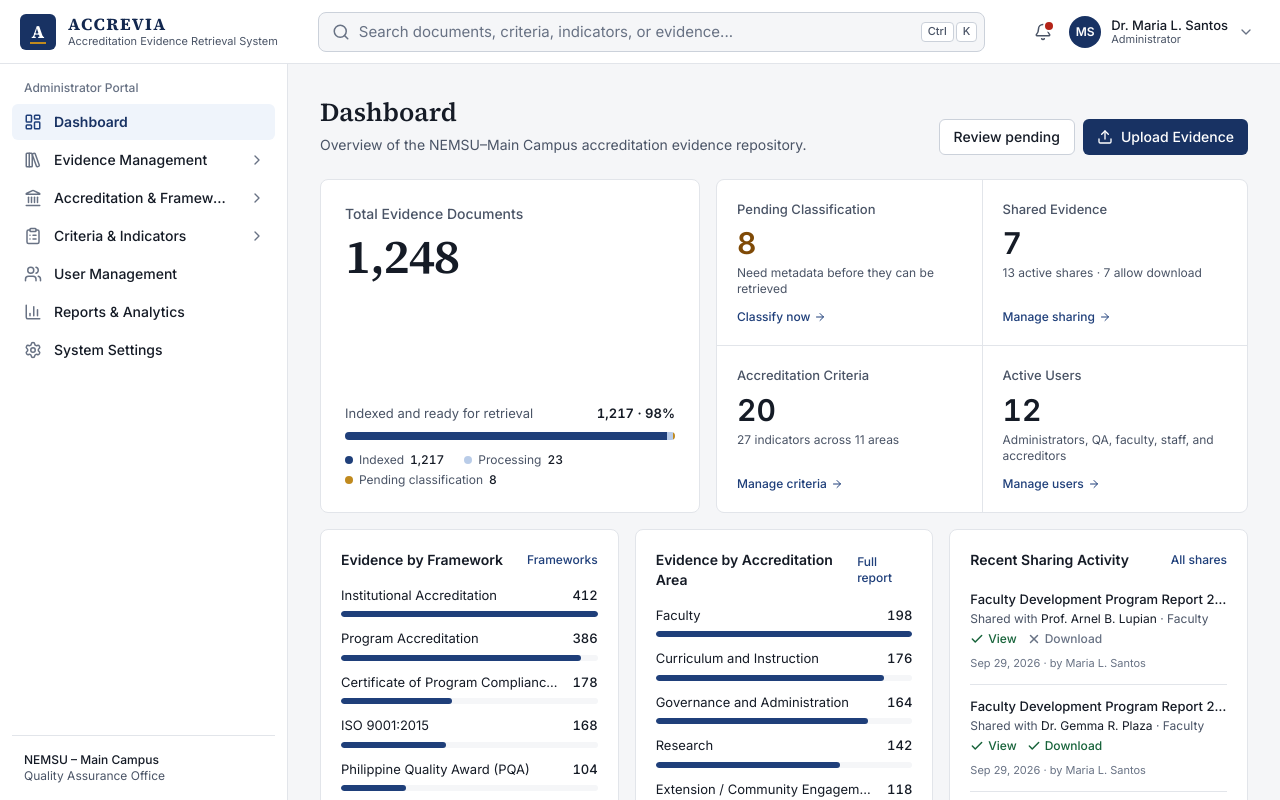
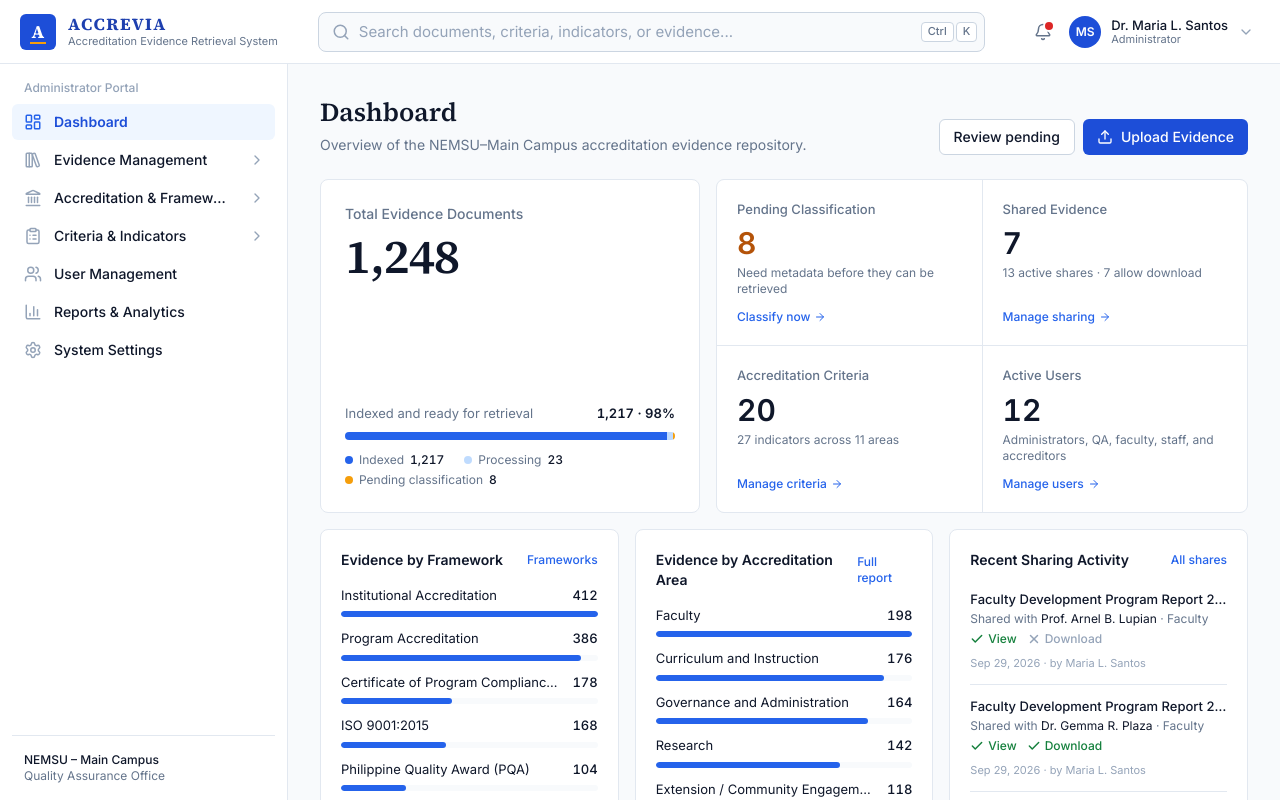
Before and after one commit to elykalmorfe/accrevia, a React (Vite) app: page / in a window 1280 px wide. Shown: the top 800 px of the page. Built offline with nearby package versions, Linux system fonts and the light colour scheme.

Commit message:
feat: add core layout components, accreditation views, and ISO surveillance workflows for the quality assurance portal

```diff
--- a/tailwind.config.js
+++ b/tailwind.config.js
@@ -1,45 +1,59 @@
 export default {
   content: [
-  './index.html',
-  './src/**/*.{js,ts,jsx,tsx}'
-],
+    './index.html',
+    './src/**/*.{js,ts,jsx,tsx}'
+  ],
   theme: {
     extend: {
       fontFamily: {
-        sans: ['Inter', 'system-ui', 'sans-serif'],
+        sans: ['Inter', 'system-ui', '-apple-system', 'BlinkMacSystemFont', 'Segoe UI', 'Roboto', 'sans-serif'],
         serif: ['"Source Serif 4"', 'Georgia', 'serif'],
+      },
+      borderRadius: {
+        'xl': '12px',
+        '2xl': '16px',
+        '3xl': '20px',
       },
       colors: {
         brand: {
-          50: '#EFF4FB',
-          100: '#DCE6F4',
-          200: '#B9CCE8',
-          500: '#2F5597',
-          600: '#1F3F7A',
-          700: '#183263',
-          800: '#13284F',
-          900: '#0E1E3B',
+          50: '#EFF6FF',
+          100: '#DBEAFE',
+          200: '#BFDBFE',
+          300: '#93C5FD',
+          400: '#60A5FA',
+          500: '#3B82F6',
+          600: '#2563EB', // Electric Royal Blue (Reference primary)
+          700: '#1D4ED8',
+          800: '#1E40AF',
+          900: '#1E3A8A',
+          950: '#172554',
         },
         gold: {
-          100: '#F7EBCB',
-          200: '#EED79B',
-          500: '#C08A1E',
-          700: '#7A560F',
+          100: '#FEF3C7',
+          200: '#FDE68A',
+          500: '#F59E0B',
+          700: '#B45309',
         },
-        canvas: '#F5F6F8',
+        canvas: '#F8FAFC', // Crisp cool light slate background (from reference)
         line: {
-          DEFAULT: '#E2E5EA',
-          strong: '#CBD1DA',
+          DEFAULT: '#E2E8F0',
+          strong: '#CBD5E1',
+          subtle: '#F1F5F9',
         },
         ink: {
-          DEFAULT: '#151B26',
-          muted: '#4A5466',
-          subtle: '#687284',
+          DEFAULT: '#0F172A', // High contrast slate/black
+          muted: '#64748B',  // Slate 500
+          subtle: '#94A3B8', // Slate 400
         },
-        success: { 50: '#ECF7F0', 100: '#CDEBD8', 600: '#1E7A46', 700: '#17633A' },
-        warning: { 50: '#FDF5E6', 100: '#F8E3BC', 600: '#A86108', 700: '#7F4A06' },
-        danger: { 50: '#FCEEEE', 100: '#F6D3D1', 600: '#B42318', 700: '#912018' },
+        success: { 50: '#F0FDF4', 100: '#DCFCE7', 600: '#16A34A', 700: '#15803D' },
+        warning: { 50: '#FFFBEB', 100: '#FEF3C7', 600: '#D97706', 700: '#B45309' },
+        danger: { 50: '#FEF2F2', 100: '#FEE2E2', 600: '#DC2626', 700: '#B91C1C' },
       },
+      boxShadow: {
+        'soft': '0 4px 20px -2px rgba(15, 23, 42, 0.05)',
+        'soft-lg': '0 10px 25px -3px rgba(15, 23, 42, 0.06), 0 4px 6px -4px rgba(15, 23, 42, 0.02)',
+        'brand': '0 8px 24px -4px rgba(37, 99, 235, 0.25)',
+      }
     },
   },
   plugins: [],
```
